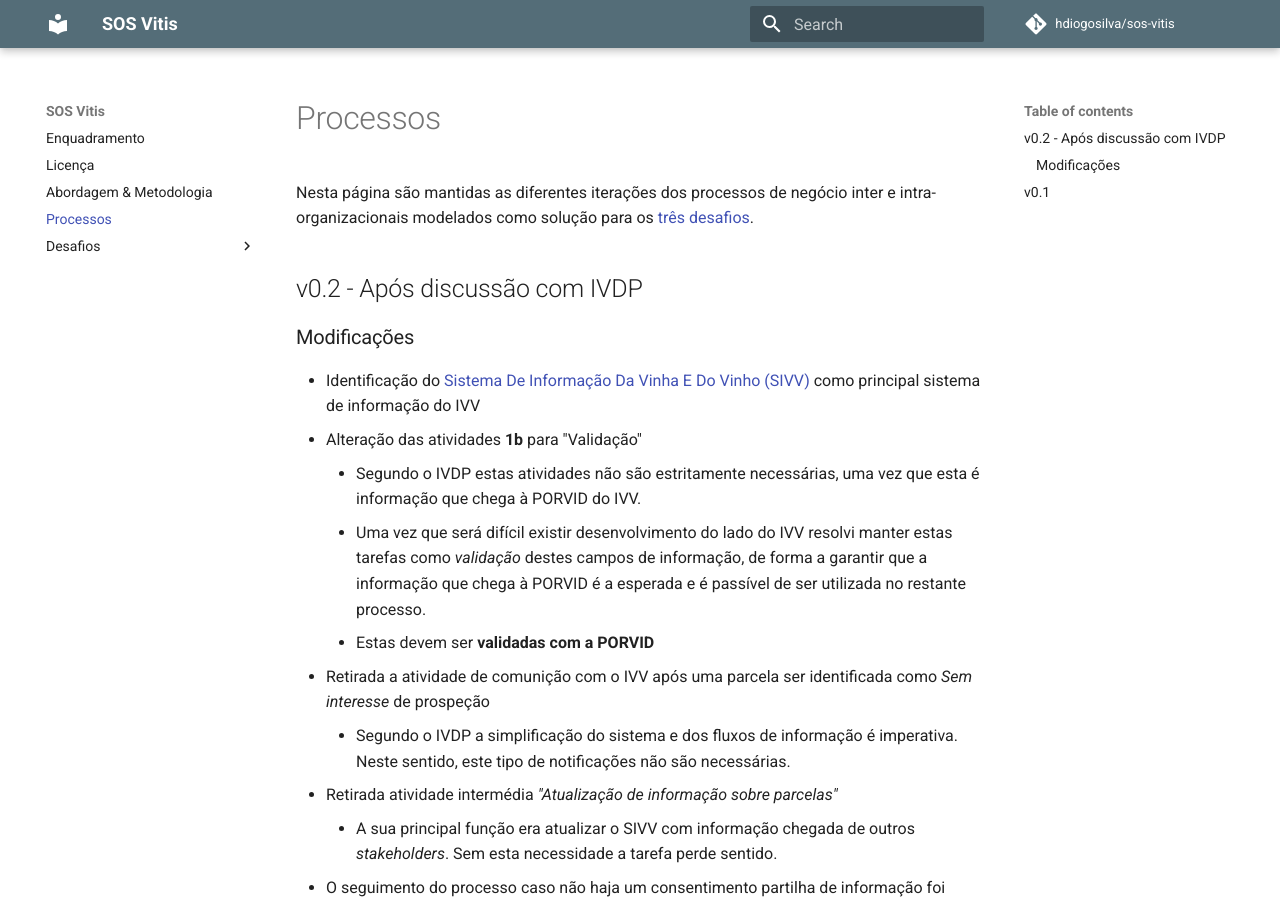
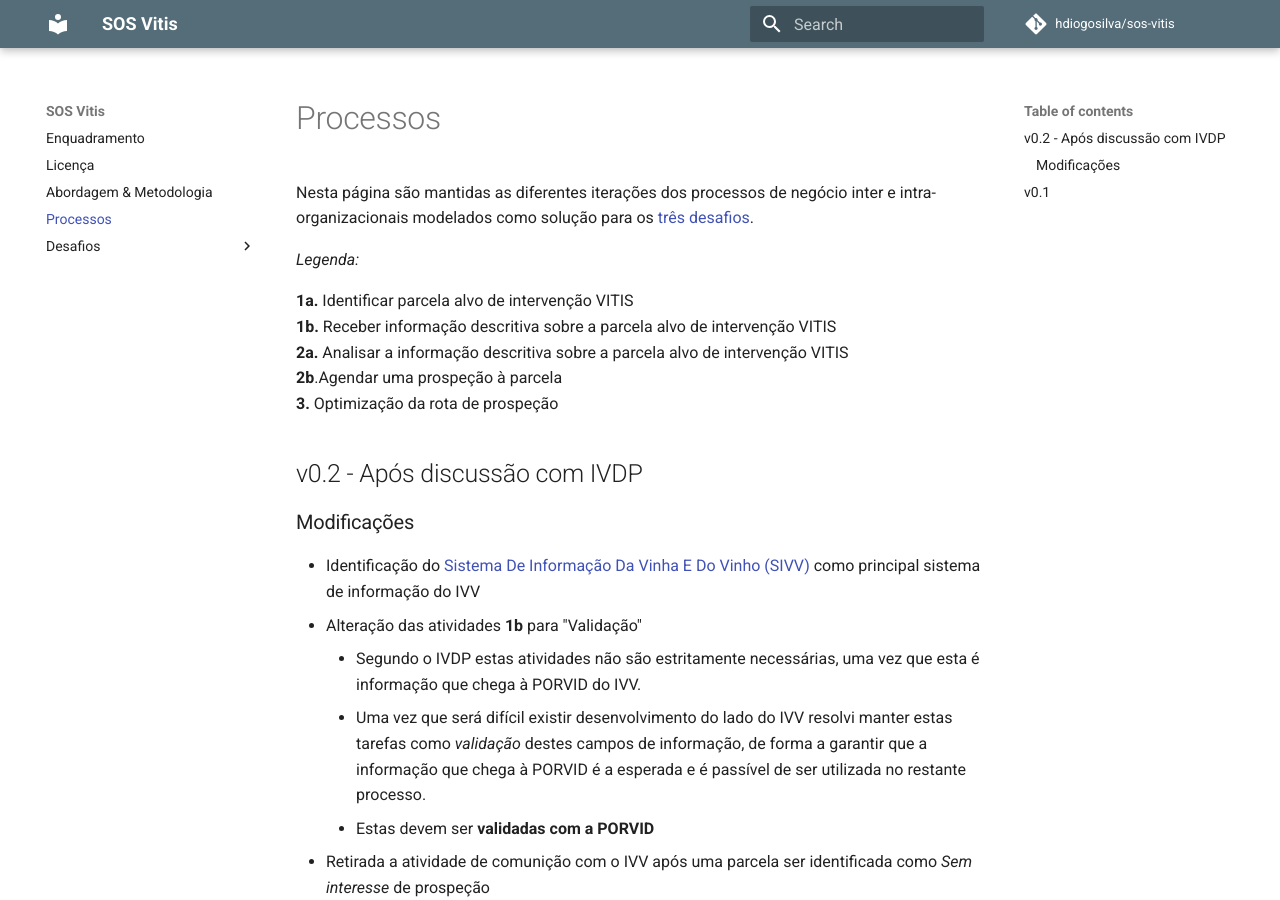
Before and after one commit to hdiogosilva/sos-vitis, an MkDocs documentation site: the page built from docs/processos.md, in a window 1280 px wide and 900 px high. Built offline with MkDocs 1.6.1 and Material for MkDocs 9.7.7, drawn with Linux system fonts in a browser that asks for light colours; comment, search, counter and statistics services are not loaded; some of the changed text lies outside the part shown.

Commit message:
Legenda to the top of the page

```diff
--- a/docs/processos.md
+++ b/docs/processos.md
@@ -5,6 +5,14 @@ title: Processos
 # Processos
 
 Nesta página são mantidas as diferentes iterações dos processos de negócio inter e intra-organizacionais modelados como solução para os [três desafios](/#desafios).
+
+_Legenda:_
+
+**1a.** Identificar parcela alvo de intervenção VITIS
+**1b.** Receber informação descritiva sobre a parcela alvo de intervenção VITIS
+**2a.** Analisar a informação descritiva sobre a parcela alvo de intervenção VITIS
+**2b**.Agendar uma prospeção à parcela
+**3.** Optimização da rota de prospeção
 
 ## v0.2 - Após discussão com IVDP
 
```
Also changed, not shown: other parts of docs/processos.md (+0 -8 lines).
